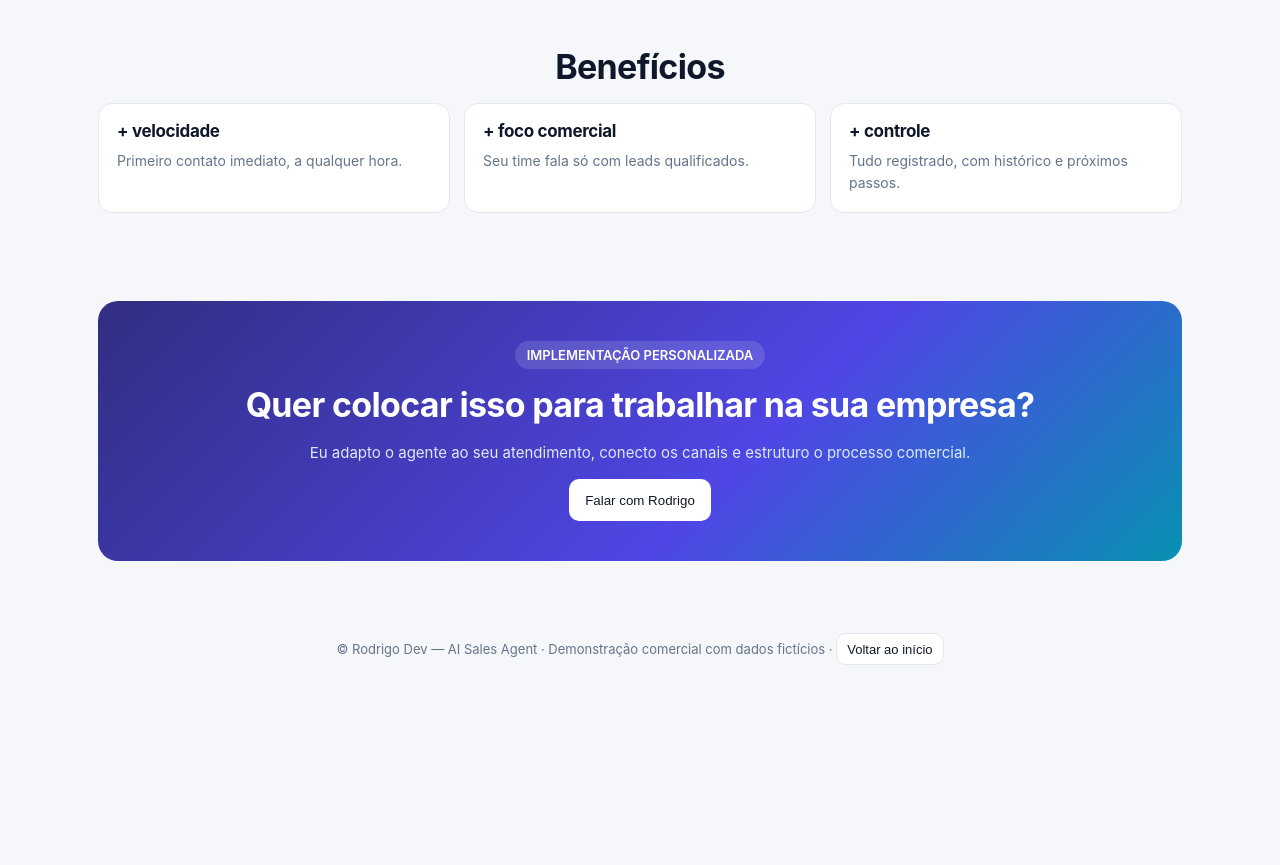
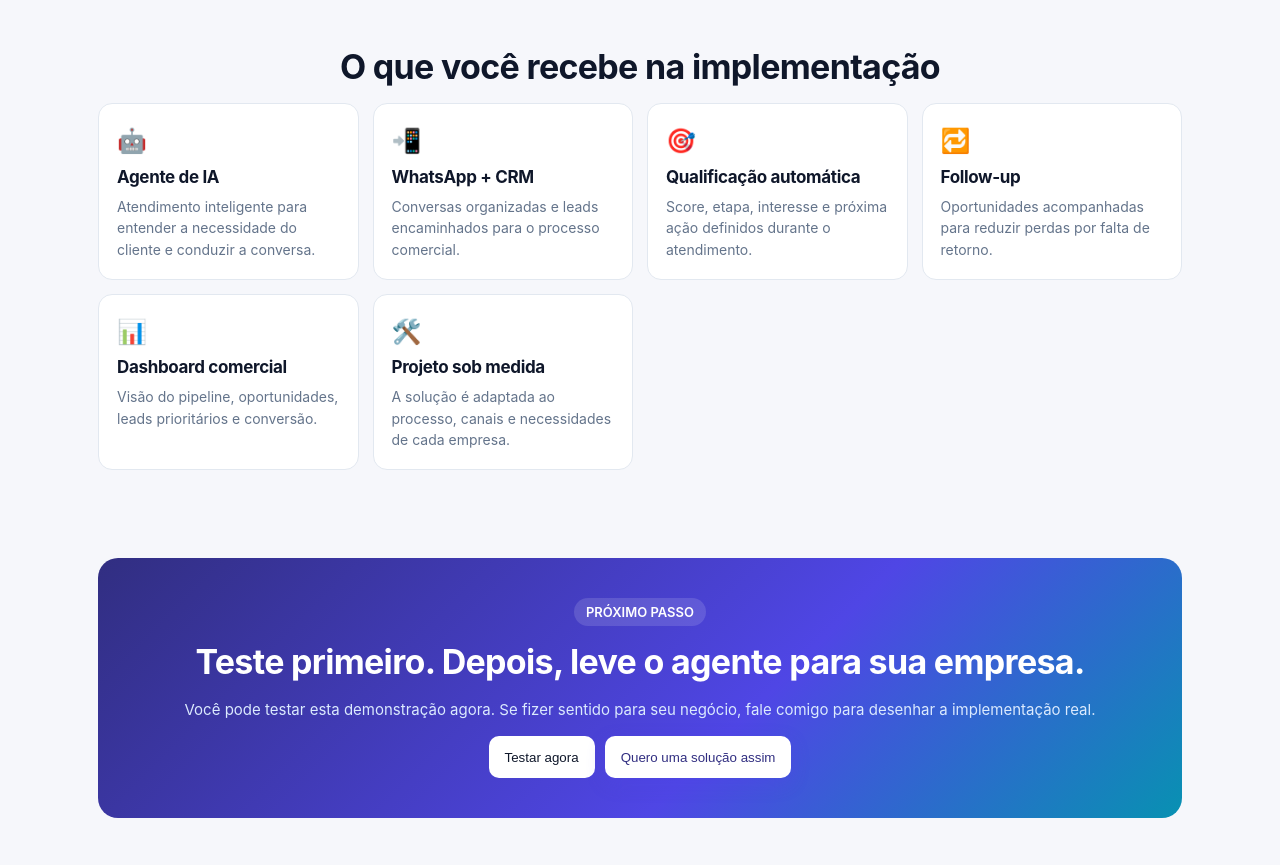
Before and after one commit to RLGOMES92/mvp, a plain HTML site: page index.html in a window 1280 px wide. Shown: the part 1656-2521 px from the top of the page. Before the commit the page ends 2349 px from the top, so only its background shows below. Drawn offline with Linux system fonts and the light colour scheme.

Commit message:
feat: reforca oferta comercial do AI Sales Agent

```diff
--- a/index.html
+++ b/index.html
@@ -112,6 +112,25 @@ footer{padding:28px 0;color:var(--mu);text-align:center;font-size:13px}
 </section>
 <section class="sec">
  <div class="card center"><h2>Demonstração interativa</h2><p>Entre no sistema com dados fictícios e veja um lead percorrer atendimento, qualificação, pipeline e follow-up. Sem cadastro e sem chave de API.</p><button class="btn p" onclick="go('app')">Testar demonstração</button></div>
+</section>
+<section class="sec">
+ <h2 class="center">O que você recebe na implementação</h2>
+ <div class="grid">
+  <div class="card"><div class="ic">🤖</div><h3>Agente de IA</h3><p>Atendimento inteligente para entender a necessidade do cliente e conduzir a conversa.</p></div>
+  <div class="card"><div class="ic">📲</div><h3>WhatsApp + CRM</h3><p>Conversas organizadas e leads encaminhados para o processo comercial.</p></div>
+  <div class="card"><div class="ic">🎯</div><h3>Qualificação automática</h3><p>Score, etapa, interesse e próxima ação definidos durante o atendimento.</p></div>
+  <div class="card"><div class="ic">🔁</div><h3>Follow-up</h3><p>Oportunidades acompanhadas para reduzir perdas por falta de retorno.</p></div>
+  <div class="card"><div class="ic">📊</div><h3>Dashboard comercial</h3><p>Visão do pipeline, oportunidades, leads prioritários e conversão.</p></div>
+  <div class="card"><div class="ic">🛠️</div><h3>Projeto sob medida</h3><p>A solução é adaptada ao processo, canais e necessidades de cada empresa.</p></div>
+ </div>
+</section>
+<section class="sec">
+ <div class="banner">
+  <span class="tag" style="background:#ffffff22;color:#fff">PRÓXIMO PASSO</span>
+  <h2>Teste primeiro. Depois, leve o agente para sua empresa.</h2>
+  <p>Você pode testar esta demonstração agora. Se fizer sentido para seu negócio, fale comigo para desenhar a implementação real.</p>
+  <div class="cta"><button class="btn" onclick="go('app')">Testar agora</button><button class="btn p" style="background:#fff;color:#312e81" onclick="wa()">Quero uma solução assim</button></div>
+ </div>
 </section>
 <section class="sec">
  <h2 class="center">Benefícios</h2>
```
